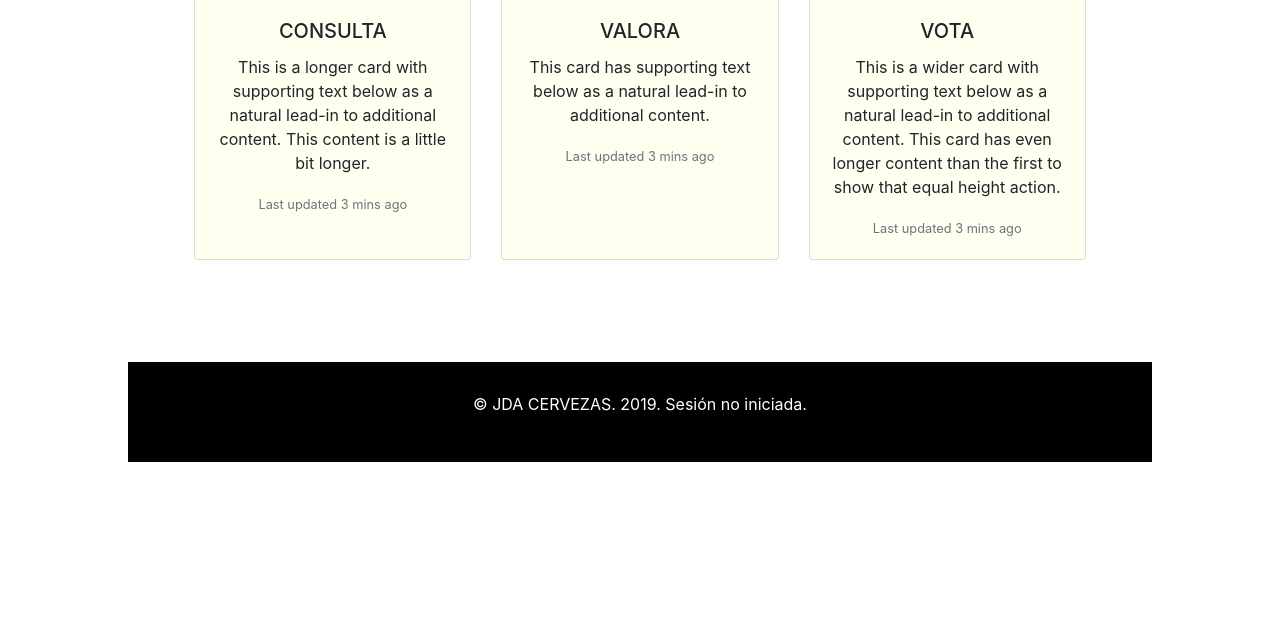
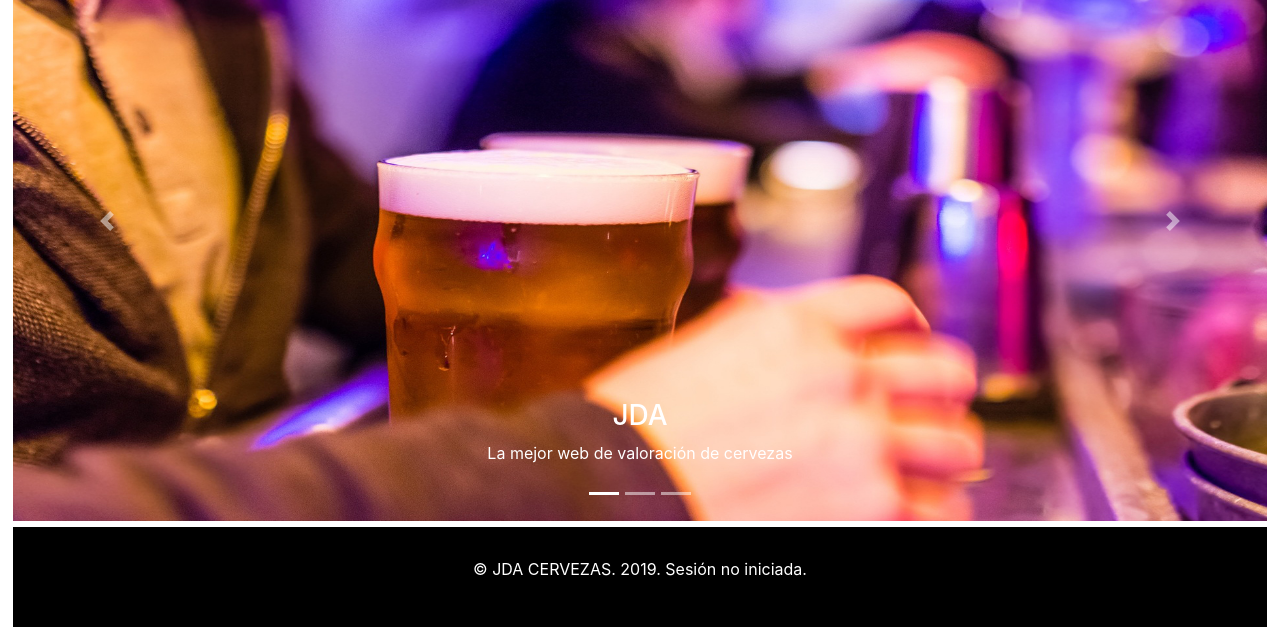
Before and after one commit to deleif/P9-UOC, a PHP site: page / in a window 1280 px wide. Shown: the part 741-1368 px from the top of the page. Before the commit the page ends 1203 px from the top, so only its background shows below. Run offline with PHP 8.4, Linux system fonts and the light colour scheme; data comes from the database, SQL or seed files in the repository.

Commit message:
cambio frontend
cambio imagen del head por un vídeo, pongo carousel en el "home", cambio color de las "card" , cambio porcentajes de los márgenes

```diff
--- a/assets/css/estilo.css
+++ b/assets/css/estilo.css
@@ -1,8 +1,8 @@
 #container {
 
     height: 100%;
-    width: 80%;
-    margin-top: 5%;
+    width: 98%;
+    margin-top: 0%;
     margin-right: auto;
     margin-left: auto;
 
@@ -19,18 +19,18 @@
 }
 
 #cuerpo {
-    padding-top: 10%;
-    padding-bottom: 10%;
+    padding-top: 0.5%;
+    padding-bottom: 0.5%;
     text-align: center;
 }
 
 #footer {
-    width: 80%;
+    width: 98%;
     height: 100px;
     background-color: black;
     margin-right: auto;
     margin-left: auto;
-    margin-bottom: 5%;
+    margin-bottom: 0%;
     display: flex;
     justify-content: center;
     align-items: center;
--- a/view/Contenido/home.php
+++ b/view/Contenido/home.php
@@ -1,28 +1,45 @@
+
 <center>
-                <div class="card-deck">
-                    <div class="card">
-                        <img src="images/consulta.png" class="card-img-top" alt="...">
-                        <div class="card-body">
-                            <h5 class="card-title">CONSULTA</h5>
-                            <p class="card-text">This is a longer card with supporting text below as a natural lead-in to additional content. This content is a little bit longer.</p>
-                            <p class="card-text"><small class="text-muted">Last updated 3 mins ago</small></p>
+
+                <div id="carousel" class="carousel slide" data-ride="carousel">
+                    <ol class="carousel-indicators">
+                        <li data-target="#carousel" data-slide-to="0" class="active"></li>
+                        <li data-target="#carousel" data-slide-to="1"></li>
+                        <li data-target="#carousel" data-slide-to="2"></li>
+                    </ol>
+                    <div class="carousel-inner">
+                        <div class="carousel-item active">
+                        <img class="d-block w-100" src="assets/images/slide1.jpg" alt="First slide">
+                            <div class="carousel-caption">
+                                <h3>JDA</h3>
+                                <p>La mejor web de valoración de cervezas</p>
+                            </div>
+                        </div>
+                        <div class="carousel-item">
+                        <img class="d-block w-100" src="assets/images/slide2.jpg"" alt="Second slide">
+                            <div class="carousel-caption">
+                                <h3>Valora tus cervezas favoritas</h3>
+                                <p>Tu opinión es muy importante.</p>
+                            </div>
+                        </div>
+                        <div class="carousel-item">
+                        <img class="d-block w-100" src="assets/images/slide3.jpg"" alt="Third slide">
+                            <div class="carousel-caption">
+                                <h3>Descubre nuevas marcas</h3>
+                                <p>Sabemos que eres un amante de la cerveza y que te encantará descubrir nuevos sabores.</p>
+                            </div>
                         </div>
                     </div>
-                    <div class="card">
-                        <img src="images/comentar.jpg" class="card-img-top" alt="...">
-                        <div class="card-body">
-                            <h5 class="card-title">VALORA</h5>
-                            <p class="card-text">This card has supporting text below as a natural lead-in to additional content.</p>
-                            <p class="card-text"><small class="text-muted">Last updated 3 mins ago</small></p>
-                        </div>
-                    </div>
-                    <div class="card">
-                        <img src="images/votar.png" class="card-img-top" alt="...">
-                        <div class="card-body">
-                            <h5 class="card-title">VOTA</h5>
-                            <p class="card-text">This is a wider card with supporting text below as a natural lead-in to additional content. This card has even longer content than the first to show that equal height action.</p>
-                            <p class="card-text"><small class="text-muted">Last updated 3 mins ago</small></p>
-                        </div>
-                    </div>
+                    <a class="carousel-control-prev" href="#carousel" role="button" data-slide="prev">
+                        <span class="carousel-control-prev-icon" aria-hidden="true"></span>
+                        <span class="sr-only">Previa</span>
+                    </a>
+                    <a class="carousel-control-next" href="#carousel" role="button" data-slide="next">
+                        <span class="carousel-control-next-icon" aria-hidden="true"></span>
+                        <span class="sr-only">Siguiente</span>
+                    </a>
                 </div>
-            </center>
+
+
+  </div>
+</center>
--- a/view/Contenido/vista_categoria_productos.php
+++ b/view/Contenido/vista_categoria_productos.php
@@ -5,7 +5,7 @@
 
 <div class=".col-lg-auto col-centrada"  >
   <br>
-  <div class="card" style="width: 18rem;">
+  <div class="card bg-light" style="width: 18rem;">
   <div class="card-body">
 
   <h5 class="card-title"><?php echo $r->nombre_producto; ?></h5>
--- a/view/Contenido/vista_productos.php
+++ b/view/Contenido/vista_productos.php
@@ -3,9 +3,9 @@
 <div class="row">
 <?php foreach($this->productos->ListarProductos() as $r): ?>
 
-  <div class=".col-lg-auto col-centrada"  >
+  <div class=".col-lg-auto col-centrada "  >
   <br>
-  <div class="card" style="width: 18rem;">
+  <div class="card bg-light" style="width: 18rem;">
   <div class="card-body">
 
   <h5 class="card-title"><?php echo $r->nombre_producto; ?></h5>
--- a/view/Contenido/vista_valora_producto.php
+++ b/view/Contenido/vista_valora_producto.php
@@ -65,7 +65,7 @@
 
   <div class=".col-lg-auto col-centrada"  >
   <br>
-  <div class="card" style="width: 18rem;">
+  <div class="card bg-light" style="width: 18rem;">
   <div class="card-body">
     <table class="table">
     <tbody>
--- a/view/header.php
+++ b/view/header.php
@@ -19,9 +19,24 @@
     <div id="container">
 
         <!--IMAGEN CORPORATIVA-->
-        <div id="cabecera">
+        <!--<div id="cabecera">
             <a title="Inicio" href="index.php"><img src="assets/images/logotipo.png" alt="logo corporativo" width="80%" height="90%" /></a>
-        </div>
+        </div>-->
+
+         <!--IMAGEN CORPORATIVA, hago cambio por vídeo-->
+        <header>
+                <div class="overlay" id="header"></div>
+                    <video playsinline="playsinline" autoplay="autoplay" muted="muted" loop="loop">
+                        <source src="assets/videos/video_3.mp4" type="video/mp4">
+                    </video>
+                    <div class="container h-100">
+                        <div class="d-flex h-100 text-center align-items-center">
+                        <div class="w-100 text-white">
+                        <a title="Inicio" href="index.php"><h1 class="display-3">JDA Cervezas</h1></a>
+                            <p class="lead mb-0">Tu opinión importa</p>
+                    </div>
+                </div>
+        </header>
 
         <!--MENÚ NAVBAR-->
         <nav class="navbar navbar-expand-lg navbar-dark bg-dark">
```
Also changed, not shown: other parts of assets/css/estilo.css (+62 -0 lines), assets/css/estilo_login_registro.css (line endings or trailing spaces), assets/images/slide1.jpg (added), assets/images/slide2.jpg (added), assets/images/slide3.jpg (added), 1 other file.
